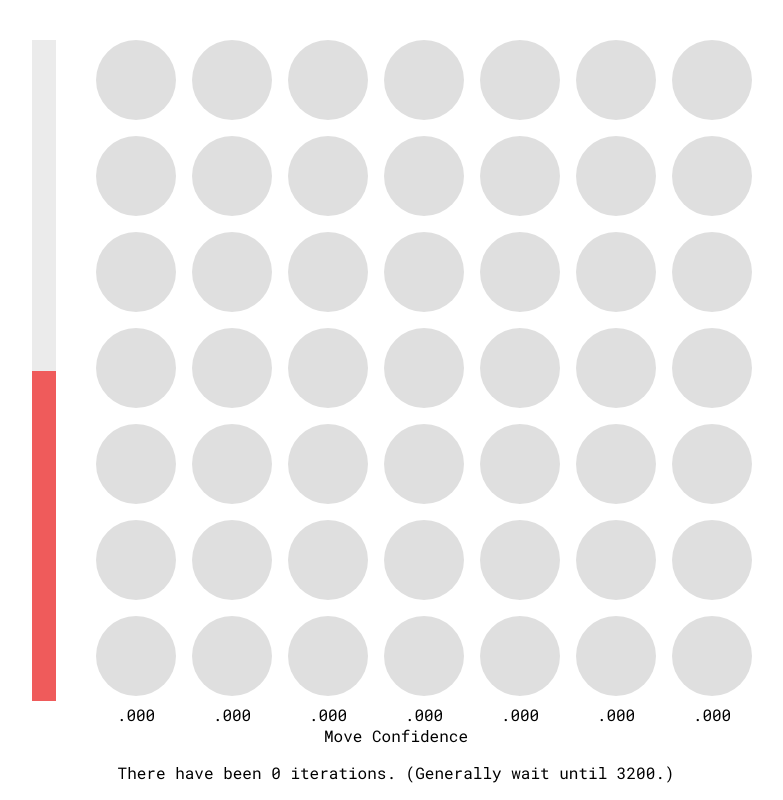
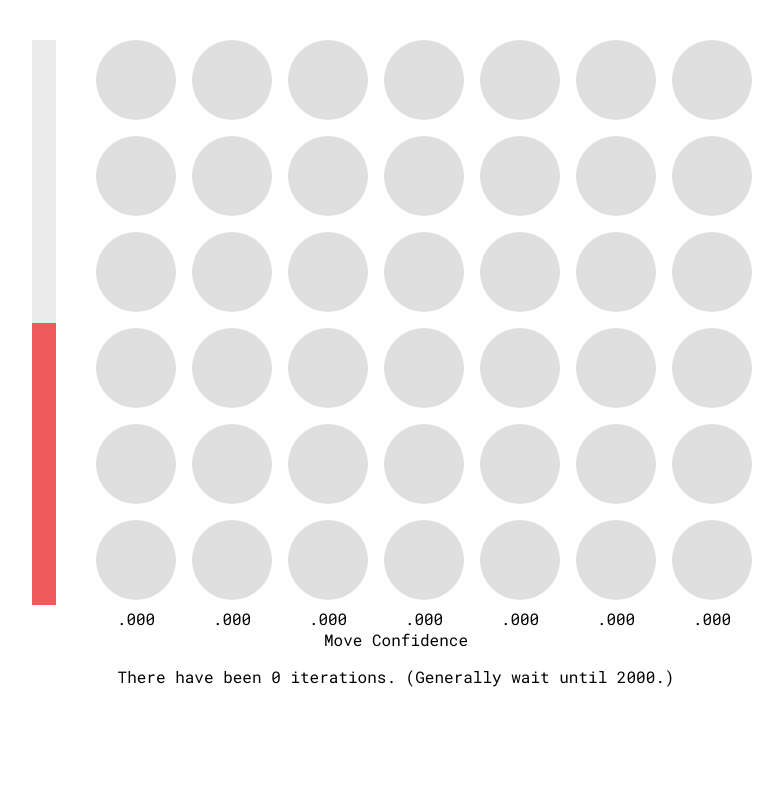
Before and after one commit to ImNotRog/mcts, a Next.js app: page / in a window 1280 px wide. Shown: the whole page, without its empty margins (244-1027 px from the left). Built offline with nearby package versions, Linux system fonts and the light colour scheme.

Commit message:
Make it 7x6 lolz

```diff
--- a/algo/mcts.ts
+++ b/algo/mcts.ts
@@ -10,7 +10,7 @@ export interface Game {
 
 export class Connect implements Game {
     static readonly width = 7;
-    static readonly height = 7;
+    static readonly height = 6;
     static readonly in_a_row = 4;
 
     board: number[][];
@@ -165,10 +165,12 @@ export class MCTSNode {
     }
 
     expand_children(): void {
-        this.children = this.game.get_children().map((val) => {
-            if (val === null) return null;
-            return new MCTSNode(val, this);
-        });
+        if(!this.children) {
+            this.children = this.game.get_children().map((val) => {
+                if (val === null) return null;
+                return new MCTSNode(val, this);
+            });
+        }
     }
 
     random_child() {
--- a/pages/index.tsx
+++ b/pages/index.tsx
@@ -74,7 +74,7 @@ export default function Home() {
 
     worker!.postMessage(i);
     set_game_state(game_state.get_children()[i]!);
-    set_computation_state(null);
+    set_computation_state({iterations:0, policy: Array( game_state.board.length ).fill(0), eval: computation_state ? computation_state.eval : 0 });
   }
 
   let BEST_MOVE = -1;
@@ -130,7 +130,7 @@ export default function Home() {
             )}
           </div>
           <div className={mono.className}>Move Confidence</div>
-          <div className={mono.className} style={{marginTop: '1rem'}}>There have been {computation_state ? computation_state.iterations : 0} iterations. (Generally wait until 3200.)</div>
+          <div className={mono.className} style={{marginTop: '1rem'}}>There have been {computation_state ? computation_state.iterations : 0} iterations. (Generally wait until 2000.)</div>
         </div>
 
       </main>
--- a/public/worker.js
+++ b/public/worker.js
@@ -164,7 +164,7 @@ var Connect = /** @class */ (function () {
         return "GAME: PLAYER ".concat(this.player === 1 ? 'L' : 'R', " (").concat(this.player, ")\n").concat(this.board.map(function (a) { return a.map(function (b) { return b === 1 ? 'L' : b === 0 ? ' ' : 'R'; }).join(' | '); }).join('\n'));
     };
     Connect.width = 7;
-    Connect.height = 7;
+    Connect.height = 6;
     Connect.in_a_row = 4;
     return Connect;
 }());
```
